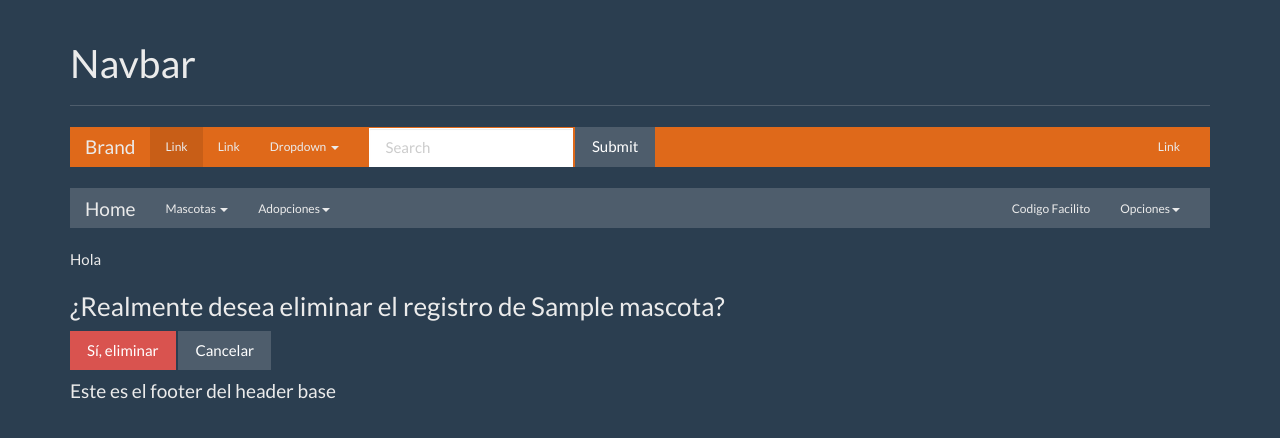
After one commit to waltersteven/django_configapp, a Django app: a page that uses templates/mascota/mascota_delete.html in a window 1280 px wide. The commit adds this page. Shown: the top 438 px of the page. Run offline with Django 3.2, Linux system fonts and the light colour scheme; tables that the repository leaves empty hold one stand-in row (values such as "Sample post"); some libraries are stand-ins or nearby versions.

Commit message:
Delete function created

```diff
--- a/mascota/urls.py
+++ b/mascota/urls.py
@@ -1,9 +1,10 @@
 from django.conf.urls import url
-from mascota.views import index, mascota_view, mascota_list, mascota_edit
+from mascota.views import index, mascota_view, mascota_list, mascota_edit, mascota_delete
 
 urlpatterns = [
     url(r'^$', index, name='index'),  # ^: es donde inicia la cadena, $: es donde termina
     url(r'^nuevo$', mascota_view, name='mascota_crear'),  #cuando consulta /nuevo/ consulta a mascota_view
     url(r'^listar$', mascota_list, name= 'mascota_listar'),
     url(r'^editar/(?P<id_mascota>\d+)/$', mascota_edit, name='mascota_editar'),
+    url(r'^eliminar/(?P<id_mascota>\d+)/$', mascota_delete, name='mascota_eliminar'),
 ]
--- a/mascota/views.py
+++ b/mascota/views.py
@@ -12,7 +12,7 @@
         form = MascotaForm(request.POST)  #se reciben los datos que se mandan en el POST de nuestro formulario
         if form.is_valid():
             form.save()
-        return redirect('mascota:index')  #usando namespaces
+        return redirect('mascota:mascota_listar')  #usando namespaces
     else:  #cuando sea un get
         form = MascotaForm()
     return render(request, 'mascota/mascota_form.html', {'form': form})
@@ -33,3 +33,10 @@
             form.save()
         return redirect('mascota:mascota_listar')
     return render(request, 'mascota/mascota_form.html', {'form': form})
+
+def mascota_delete(request, id_mascota):
+    mascota = Mascota.objects.get(id=id_mascota)
+    if request.method == 'POST':
+        mascota.delete()
+        return redirect('mascota:mascota_listar')
+    return render(request, 'mascota/mascota_delete.html', {'mascota': mascota})
--- /dev/null
+++ b/templates/mascota/mascota_delete.html
@@ -0,0 +1,10 @@
+{% extends 'base/base.html' %}
+
+{% block content %}
+<form method="post">
+    {% csrf_token %}
+    <h3>¿Realmente desea eliminar el registro de {{ mascota.nombre }}?</h3>
+    <button class="btn btn-danger" type="submit">Sí, eliminar</button>
+    <a class="btn btn-default" href="{% url 'mascota:mascota_listar' %}">Cancelar</a>
+</form>
+{% endblock %}
--- a/templates/mascota/mascota_list.html
+++ b/templates/mascota/mascota_list.html
@@ -11,6 +11,7 @@
             <td>Edad</td>
             <td>Fecha de rescate</td>
             <td>Adoptante</td>
+            <td>Acciones</td>
         </tr>
     </thead>
     <tbody>
@@ -24,6 +25,10 @@
             <td>{{ mascota.edad_aproximada }}</td>
             <td>{{ mascota.fecha_rescate }}</td>
             <td>{{ mascota.persona.nombre }} {{ mascota.persona.apellidos }}</td>
+            <td>
+                <a class="btn btn-primary" href="{% url 'mascota:mascota_editar' mascota.id %}">Editar</a> <!--redirige a name=mascota_editar, envia como parametro mascota.id-->
+                <a class="btn btn-danger" href="{% url 'mascota:mascota_eliminar' mascota.id %}">Eliminar</a>
+            </td>
         </tr>
         {% endfor %}
         {% else %}
```
